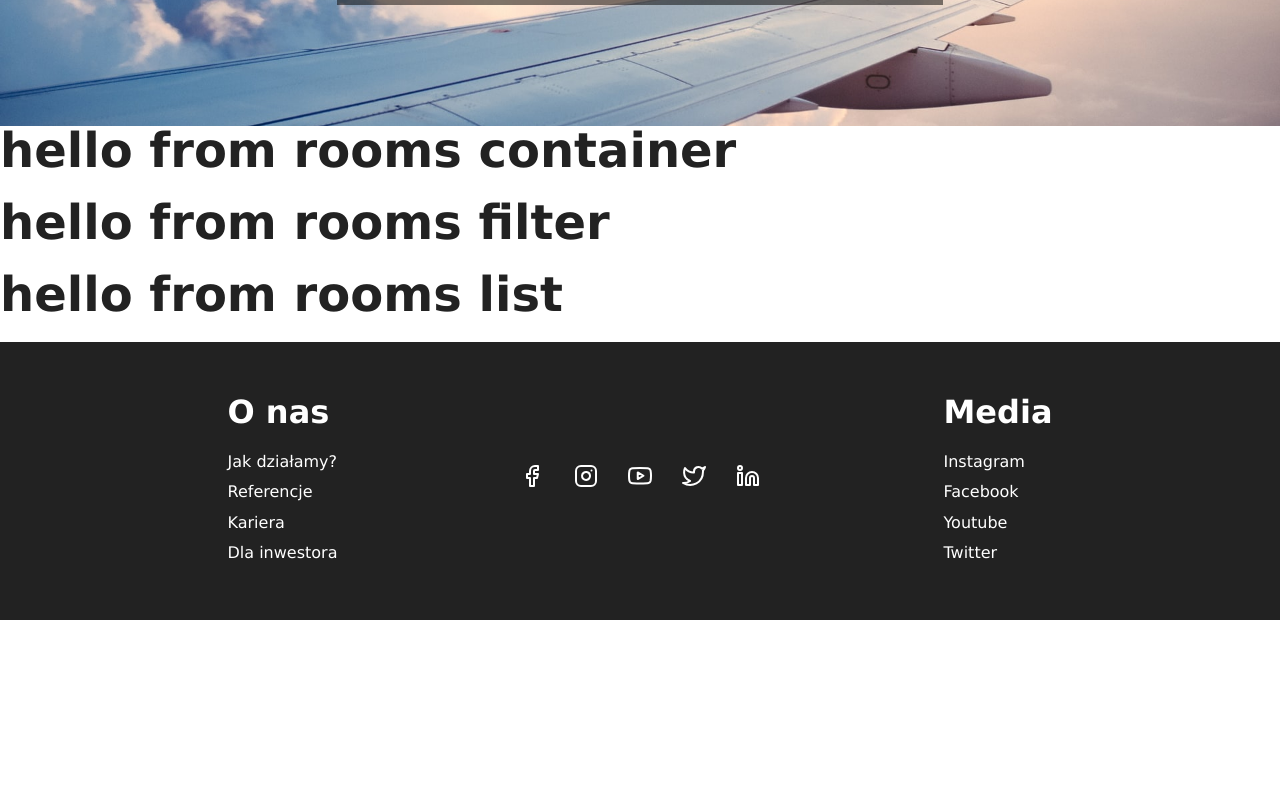
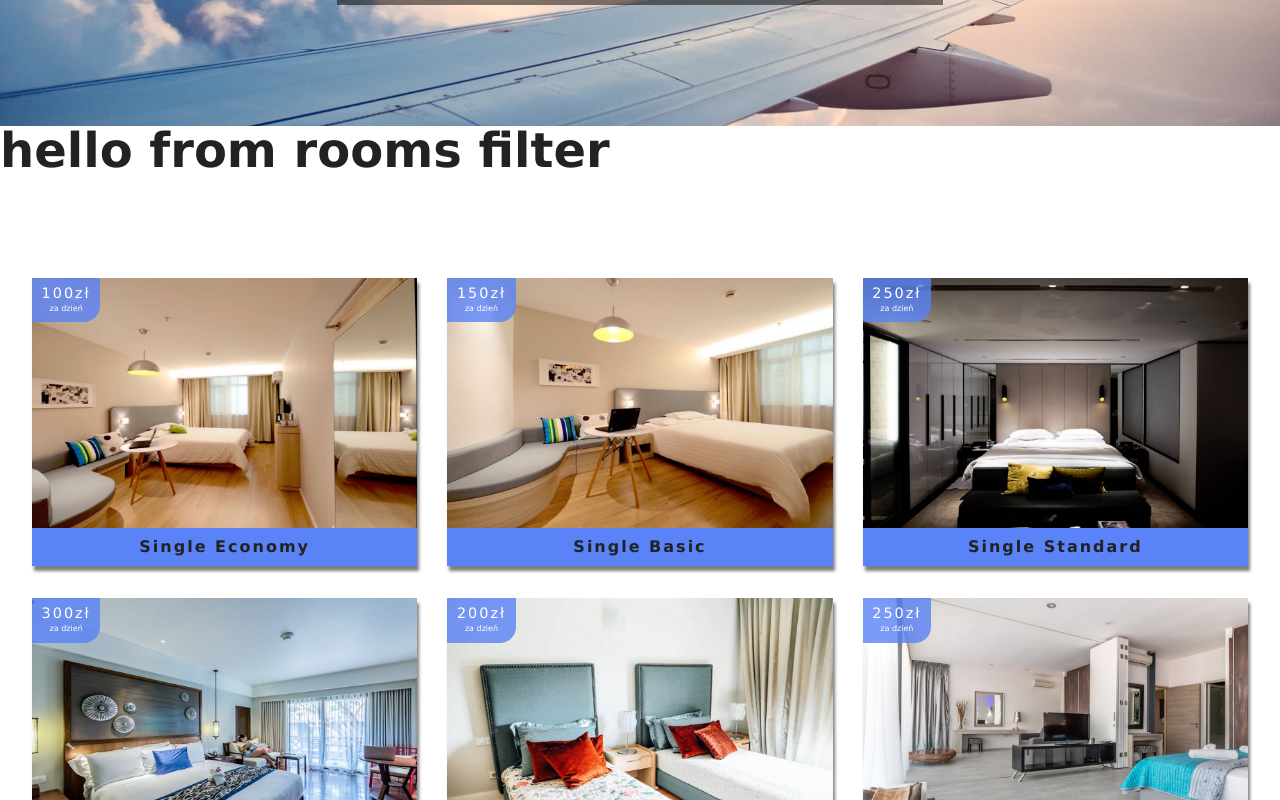
Before and after one commit to jacekmaciejak/Dream-holidays, a React (Create React App) app: page /rooms in a window 1280 px wide. Shown: the part 420-1220 px from the top of the page. Before the commit the page ends 1040 px from the top, so only its background shows below. Built offline with nearby package versions, Linux system fonts and the light colour scheme.

Commit message:
RoomList comp. has been added

```diff
--- a/src/App.css
+++ b/src/App.css
@@ -86,13 +86,7 @@ h6 {
   margin: 2rem 0;
 }
 
-.empty-search {
-  text-align: center;
-  text-transform: capitalize;
-  margin: 2rem 0;
-  padding: 1rem;
-  letter-spacing: var(--mainSpacing);
-}
+
 
 /* end of globals */
 
@@ -191,34 +185,8 @@ h6 {
 }
 
 /* end of single room*/
-/* roomlist */
-.roomslist {
-  padding: 5rem 0;
-}
 
-.roomslist-center {
-  width: 80vw;
-  margin: 0 auto;
-  display: grid;
-  grid-template-columns: repeat(auto-fill, minmax(270px, 1fr));
-  grid-row-gap: 2rem;
-  grid-column-gap: 30px;
-}
 
-@media screen and (min-width: 776px) {
-  .roomslist-center {
-    width: 90vw;
-  }
-}
-
-@media screen and (min-width: 992px) {
-  .roomslist-center {
-    width: 95vw;
-    max-width: 1170px;
-  }
-}
-
-/* end of roomlist */
 /*  rooms fitler*/
 .filter-container {
   padding: 5rem 0;
--- a/src/components/Footer/Footer.css
+++ b/src/components/Footer/Footer.css
@@ -54,6 +54,7 @@
   display: flex;
   justify-content: space-around;
   flex-wrap: wrap;
+  align-items: center;
 }
 
 .footer__link__items {
@@ -116,7 +117,28 @@
   display: flex;
   justify-content: space-between;
   align-items: center;
-  width: 240px;
+  /* width: 240px; */
+  margin: 16px;
+  padding: 15px;
+  height: 100%;
+  border: 4px solid var(--mainBlue);
+  transition: .3s ease;
+
+}
+
+.footer__icons:hover {
+  transform: scale(1.3);
+}
+
+.footer__icons>a {
+  margin: 12px;
+  transition: .3s ease;
+
+}
+
+.footer__icons>a:hover {
+  color: var(--primaryColor);
+  transform: scale(1.6);
 }
 
 /* .social-logo {
@@ -159,3 +181,10 @@
     flex-direction: column;
   } */
 }
+
+@media screen and (max-width: 700px) {
+  .footer__link__wrapper {
+    flex-direction: column;
+    margin: 0 auto;
+  }
+}
--- a/src/components/RoomsContainer/RoomsContainer.js
+++ b/src/components/RoomsContainer/RoomsContainer.js
@@ -2,30 +2,56 @@ import React from 'react'
 import './RoomsContainer.css'
 import RoomsFilter from './RoomsFilter/RoomsFilter'
 import RoomsList from './RoomsList/RoomsList'
-import { RoomConsumer } from '../../context'
+import { withRoomConsumer } from '../../context'
 import Loading from '../Loading/Loading'
 
-function RoomsContainer() {
+function RoomsContainer({ context }) {
+    const { loading, sortedRooms, rooms } = context;
+    if (loading) {
+        return <Loading />
+    }
     return (
-        <RoomConsumer>
-            {
-                (value) => {
-                    const { loading, sortedRooms, rooms } = value;
-                    if (loading) {
-                        return <Loading />
-                    }
-                    return (
-                        <div>
-                            <h1>hello from rooms container</h1>
-                            <RoomsFilter rooms={rooms}></RoomsFilter>
-                            <RoomsList romms={sortedRooms}></RoomsList>
-                        </div>
-                    )
-                }
-            }
-        </RoomConsumer>
-
+        <>
+            <RoomsFilter rooms={rooms}></RoomsFilter>
+            <RoomsList rooms={sortedRooms}></RoomsList>
+        </>
     )
 }
 
-export default RoomsContainer
+export default withRoomConsumer(RoomsContainer);
+
+
+
+
+
+// import React from 'react'
+// import './RoomsContainer.css'
+// import RoomsFilter from './RoomsFilter/RoomsFilter'
+// import RoomsList from './RoomsList/RoomsList'
+// import { RoomConsumer } from '../../context'
+// import Loading from '../Loading/Loading'
+
+// function RoomsContainer() {
+//     return (
+//         <RoomConsumer>
+//             {
+//                 (value) => {
+//                     const { loading, sortedRooms, rooms } = value;
+//                     if (loading) {
+//                         return <Loading />
+//                     }
+//                     return (
+//                         <div>
+//                             <h1>hello from rooms container</h1>
+//                             <RoomsFilter rooms={rooms}></RoomsFilter>
+//                             <RoomsList romms={sortedRooms}></RoomsList>
+//                         </div>
+//                     )
+//                 }
+//             }
+//         </RoomConsumer>
+
+//     )
+// }
+
+// export default RoomsContainer
--- a/src/components/RoomsContainer/RoomsList/RoomsList.css
+++ b/src/components/RoomsContainer/RoomsList/RoomsList.css
@@ -0,0 +1,33 @@
+.rooms-list {
+    padding: 5rem 0;
+}
+
+.rooms-list-center {
+    width: 80vw;
+    margin: 0 auto;
+    display: grid;
+    grid-template-columns: repeat(auto-fill, minmax(330px, 1fr));
+    grid-row-gap: 2rem;
+    grid-column-gap: 30px;
+}
+
+.empty-search {
+    text-align: center;
+    text-transform: uppercase;
+    margin: 2rem 0;
+    padding: 1rem;
+    letter-spacing: var(--mainSpacing);
+}
+
+@media screen and (min-width: 776px) {
+    .rooms-list-center {
+        width: 90vw;
+    }
+}
+
+@media screen and (min-width: 992px) {
+    .rooms-list-center {
+        width: 95vw;
+        max-width: 1300px;
+    }
+}
--- a/src/components/RoomsContainer/RoomsList/RoomsList.js
+++ b/src/components/RoomsContainer/RoomsList/RoomsList.js
@@ -1,11 +1,25 @@
 import React from 'react'
+import Room from '../../Room/Room'
 import './RoomsList.css'
 
-function RoomsList() {
+function RoomsList({ rooms }) {
+
+    if (rooms.length === 0) {
+        return (
+            <div className="empty-search">
+                <h2>brak lokalizacji spełniających wybrane parametry wyszukiwania</h2>
+            </div>
+        )
+    }
+
     return (
-        <div>
-            <h1>hello from rooms list</h1>
-        </div>
+        <section className="rooms-list">
+            <div className="rooms-list-center">
+                {rooms.map(item => {
+                    return <Room key={item.id} room={item} />
+                })}
+            </div>
+        </section>
     )
 }
 
--- a/src/context.js
+++ b/src/context.js
@@ -48,4 +48,13 @@ class RoomProvider extends Component {
   }
 }
 const RoomConsumer = RoomContext.Consumer;
+
+export function withRoomConsumer(Component) {
+  return function ConsumerWrapper(props) {
+    return <RoomConsumer>
+      {value => <Component {...props} context={value} />}
+    </RoomConsumer>
+  }
+}
+
 export { RoomProvider, RoomConsumer, RoomContext };
```
